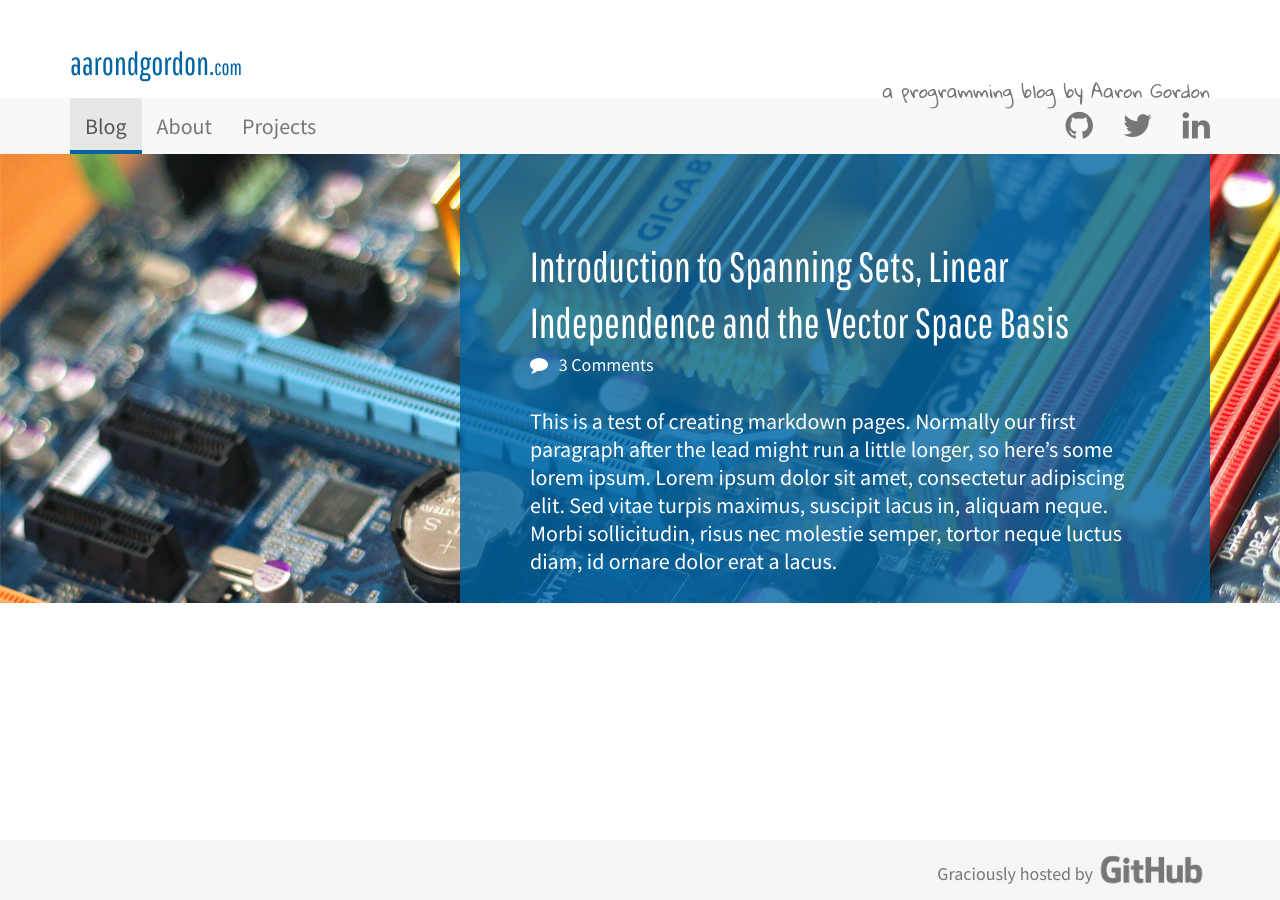
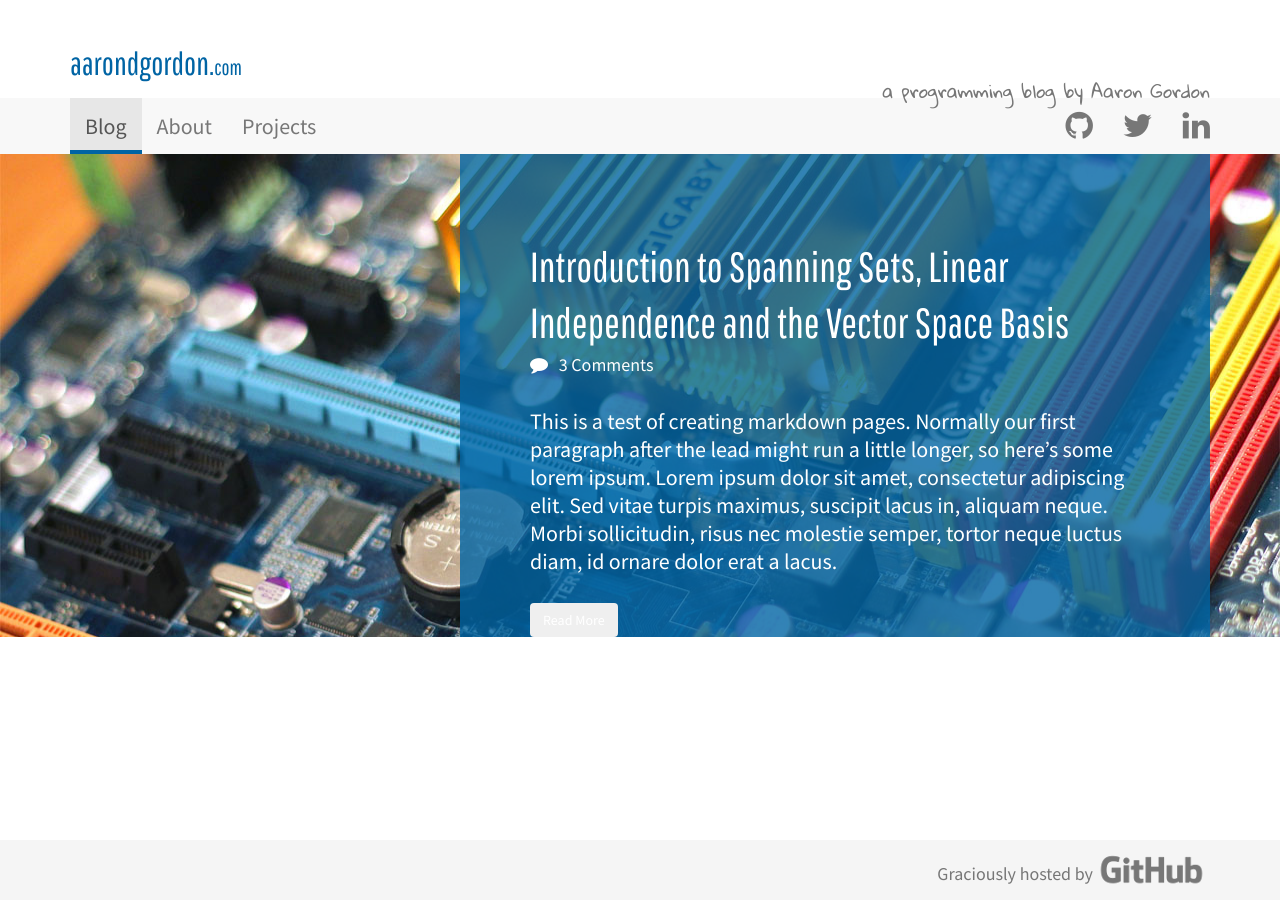
Before and after one commit to aarondgordon/aarondgordon.github.io, a Jekyll site: the page built from index.html, in a window 1280 px wide. Built offline with Jekyll 4.4.1, drawn with Linux system fonts in a browser that asks for light colours; nearby versions of some CDN libraries.

Commit message:
Added read more button

```diff
--- a/index.html
+++ b/index.html
@@ -13,6 +13,7 @@ layout: default
           <div class="cover-panel-title">{{ post.title }}</div>
           <p><i class="fa fa-comment"></i> &nbsp; 3 Comments</p>
           <p class="lead">{{ post.excerpt | remove:'<p>' | remove:'</p>' }}</p>
+          <button class="btn cover-panel-btn">Read More</button>
         </div>
       </div>
     </div>
```
